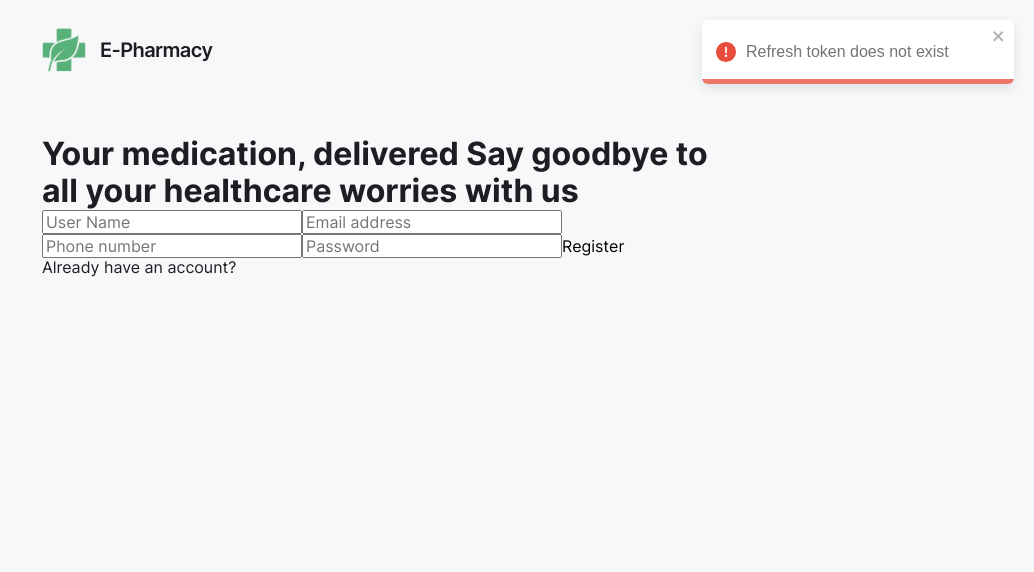
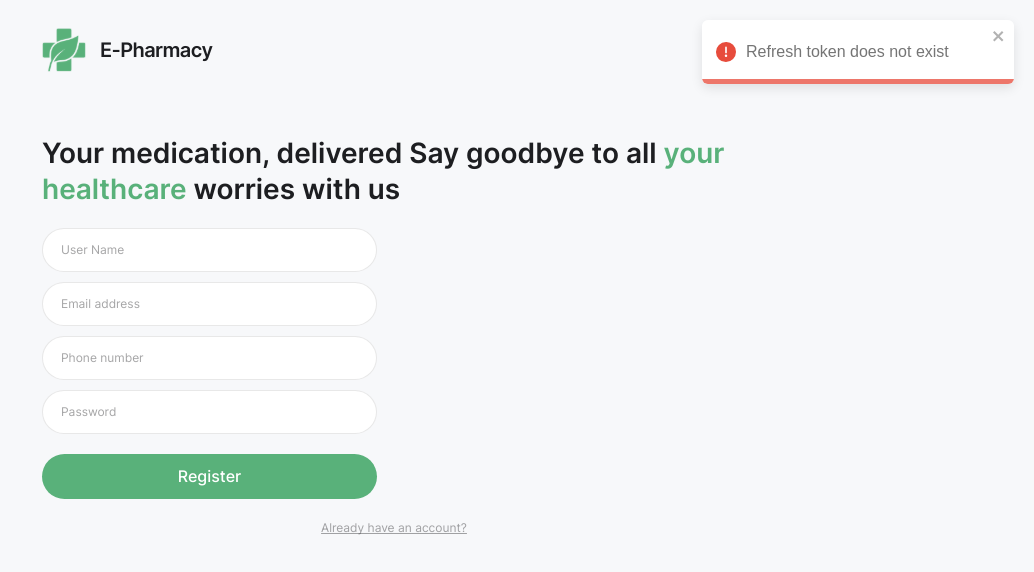
Before and after one commit to VictorFil67/e-pharmacy-franchise, a React (Vite) app: page /e-pharmacy-franchise/register in a window 1280 px wide. Shown: the top 572 px of the page, without its empty margins (246-1280 px from the left). Built offline with nearby package versions, Linux system fonts and the light colour scheme.

Commit message:
added base styles to register

```diff
--- a/src/components/AuthComponent/AuthComponent.Styled.js
+++ b/src/components/AuthComponent/AuthComponent.Styled.js
@@ -0,0 +1,107 @@
+import { Link } from "react-router-dom";
+import styled from "styled-components";
+
+export const AuthWrap = styled.div`
+  display: flex;
+  flex-direction: column;
+  gap: 20px;
+`;
+export const Promo = styled.h1`
+  font-weight: 600;
+  font-size: 28px;
+  line-height: 1.28571;
+  color: var(--black);
+  @media only screen and (min-width: 768px) {
+    /* font-size: 16px;
+      line-height: 1.25; */
+  }
+  @media only screen and (min-width: 1440px) {
+  }
+`;
+export const Span = styled.span`
+  color: var(--green);
+`;
+
+export const Form = styled.form`
+  display: flex;
+  flex-direction: column;
+  gap: 20px;
+  max-width: 335px;
+`;
+export const InputBlockWrap = styled.div`
+  display: flex;
+  flex-direction: column;
+  gap: 10px;
+`;
+export const InputWrap = styled.label`
+  position: relative;
+  display: flex;
+  flex-direction: column;
+  align-items: flex-start;
+`;
+export const Input = styled.input`
+  border: 1px solid rgba(29, 30, 33, 0.1);
+  border-radius: 60px;
+  padding: 12px 18px;
+  /* width: 335px; */
+  /* height: 44px; */
+  min-width: 100%;
+  background: var(--white);
+  outline: none;
+  font-weight: 400;
+  font-size: 12px;
+  line-height: 1.5;
+  color: var(--black);
+  &::placeholder {
+    color: rgba(29, 30, 33, 0.4);
+  }
+
+  &:focus-within {
+    border: 1px solid var(--green);
+  }
+`;
+export const ErrorSpan = styled.span`
+  color: #e90516;
+  font-size: 10px;
+  font-weight: 500;
+  line-height: 1.2;
+`;
+export const AuthButton = styled.button`
+  border-radius: 60px;
+  padding: 12px 15px;
+  border: none;
+  background-color: var(--green);
+  transition: all 0.3s;
+  min-width: 100%;
+  font-weight: 500;
+  /* font-size: 14px; */
+  line-height: 1.28571;
+  /* letter-spacing: 0.02em; */
+  color: var(--white);
+  &:hover,
+  &:active {
+    background-color: var(--active);
+  }
+  @media only screen and (min-width: 768px) {
+    /* padding: 16px 45px;
+    width: 166px;
+    font-size: 20px;
+    line-height: 1; */
+  }
+`;
+export const LinkStyled = styled(Link)`
+  /* font-weight: 400; */
+  font-size: 12px;
+  line-height: 1.5;
+  text-decoration: underline;
+  text-decoration-skip-ink: none;
+  text-align: center;
+  color: var(--placeholder);
+  &:hover {
+    color: var(--black);
+  }
+  @media only screen and (min-width: 768px) {
+    /* font-size: 14px;
+    line-height: 1.28571; */
+  }
+`;
--- a/src/components/AuthComponent/AuthComponent.jsx
+++ b/src/components/AuthComponent/AuthComponent.jsx
@@ -1,4 +1,15 @@
-import { Link } from "react-router-dom";
+import {
+  AuthButton,
+  AuthWrap,
+  ErrorSpan,
+  Form,
+  Input,
+  InputBlockWrap,
+  InputWrap,
+  LinkStyled,
+  Promo,
+  Span,
+} from "./AuthComponent.Styled";
 
 export const AuthComponent = ({
   inputs,
@@ -11,27 +22,29 @@ export const AuthComponent = ({
   rout,
 }) => {
   return (
-    <div>
-      <h1>
+    <AuthWrap>
+      <Promo>
         Your medication, delivered Say goodbye to all{" "}
-        <span>your healthcare</span> worries with us
-      </h1>
-      <form onSubmit={handleSubmit(onSubmit)}>
-        {inputs.map((el, idx) => (
-          <label key={idx}>
-            <input
-              placeholder={el.placeholder}
-              type={el.type}
-              {...register(el.name)}
-            ></input>
-            <span>{errors[register(el.name).name]?.message}</span>
-          </label>
-        ))}
-        <button name="submit" type="submit" aria-label={buttonName}>
+        <Span>your healthcare</Span> worries with us
+      </Promo>
+      <Form onSubmit={handleSubmit(onSubmit)}>
+        <InputBlockWrap>
+          {inputs.map((el, idx) => (
+            <InputWrap key={idx}>
+              <Input
+                placeholder={el.placeholder}
+                type={el.type}
+                {...register(el.name)}
+              ></Input>
+              <ErrorSpan>{errors[register(el.name).name]?.message}</ErrorSpan>
+            </InputWrap>
+          ))}
+        </InputBlockWrap>
+        <AuthButton name="submit" type="submit" aria-label={buttonName}>
           {buttonName}
-        </button>
-      </form>
-      <Link to={rout}>{account}</Link>
-    </div>
+        </AuthButton>
+      </Form>
+      <LinkStyled to={rout}>{account}</LinkStyled>
+    </AuthWrap>
   );
 };
--- a/src/components/Layout/Layout.jsx
+++ b/src/components/Layout/Layout.jsx
@@ -1,20 +1,15 @@
 import { Outlet, useNavigate } from "react-router-dom";
 import Header from "../Header/Header";
-// import "./Layout.css";
-// import Footer from "../FooterContent/FooterContent";
 import FooterContent from "../FooterContent/FooterContent";
 import { Container, Footer, FooterContainer } from "./Layout.styled";
 import { useSelector } from "react-redux";
 import { selectToken, selectUser } from "../../store/auth/selectors";
 import { useEffect } from "react";
-// import { useEffect } from "react";
 
 const Layout = () => {
   const user = useSelector(selectUser);
   const token = useSelector(selectToken);
   const navigate = useNavigate();
-  console.log(user);
-  console.log(token);
 
   useEffect(() => {
     if (!user) {
--- a/src/styles/variables.css
+++ b/src/styles/variables.css
@@ -4,4 +4,6 @@
   --pale-grey: #f7f8fa;
   --white: #fff;
   --black: #1d1e21;
+  --placeholder: rgba(29, 30, 33, 0.4);
+  --active: #3f945f;
 }
```
